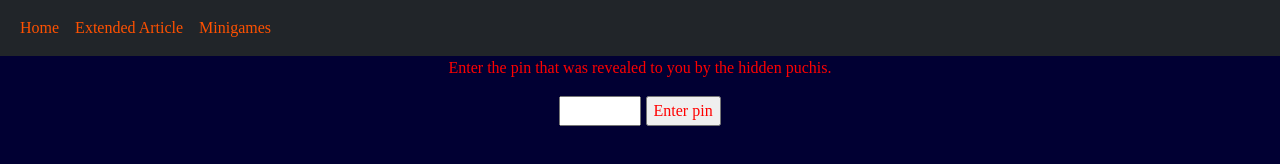
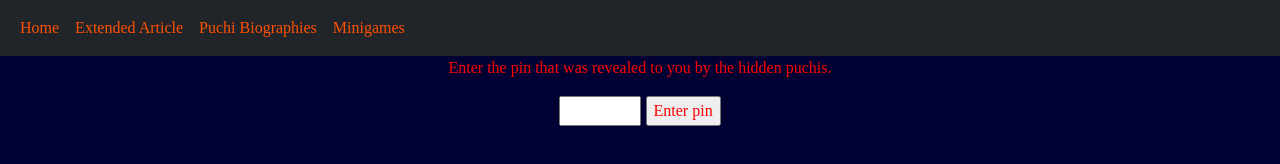
Before and after one commit to Virj280/the-puchi-invasion, a plain HTML site: page minigames.html in a window 1280 px wide. Drawn offline with nearby package versions, Linux system fonts and the light colour scheme.

Commit message:
Update minigames.html

```diff
--- a/minigames.html
+++ b/minigames.html
@@ -19,6 +19,9 @@
       </li>
       <li class="nav-item">
         <a class="nav-link" href="https://virj280.github.io/the-puchi-invasion/extendedArticle.html">Extended Article</a>
+      </li>
+      <li class="nav-item">
+        <a class="nav-link" href="https://virj280.github.io/the-puchi-invasion/biographies.html">Puchi Biographies</a>
       </li>
       <li class="nav-item">
         <a class="nav-link" href="https://virj280.github.io/the-puchi-invasion/minigames.html">Minigames</a>
```
